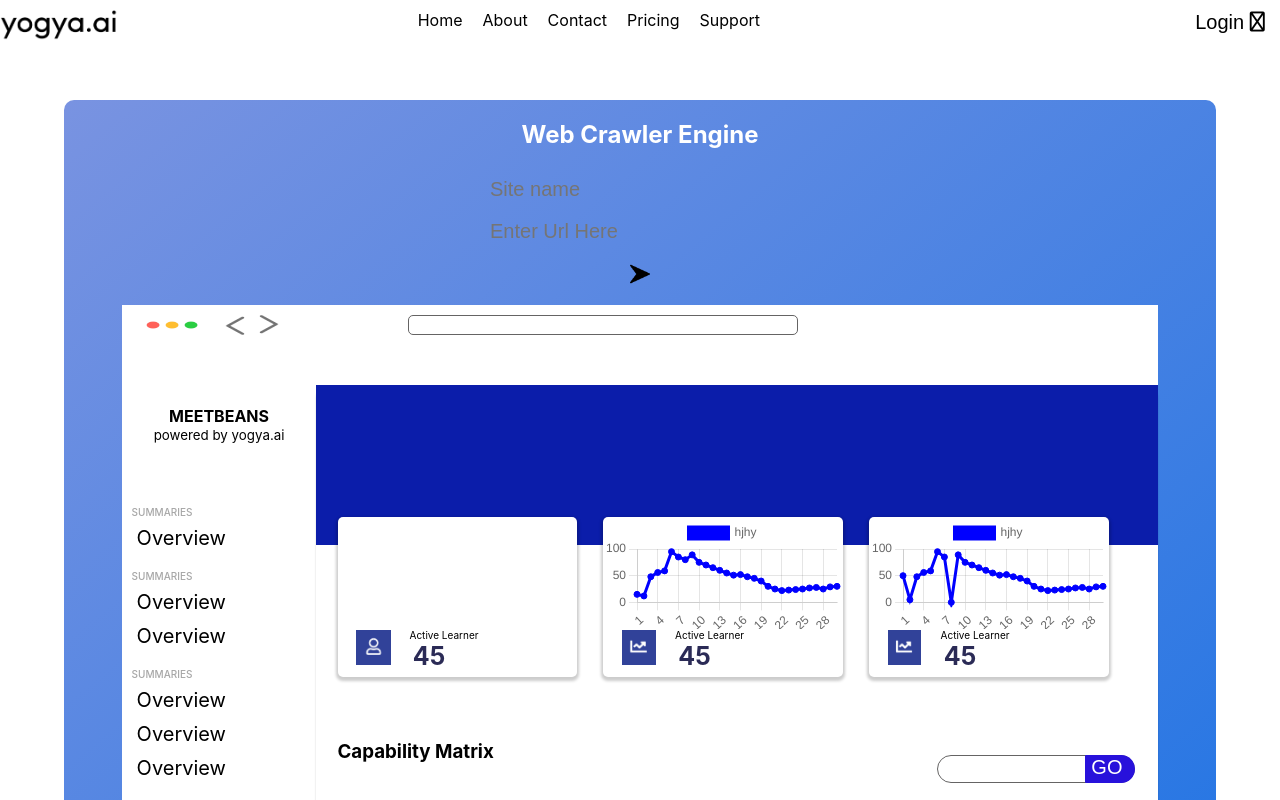
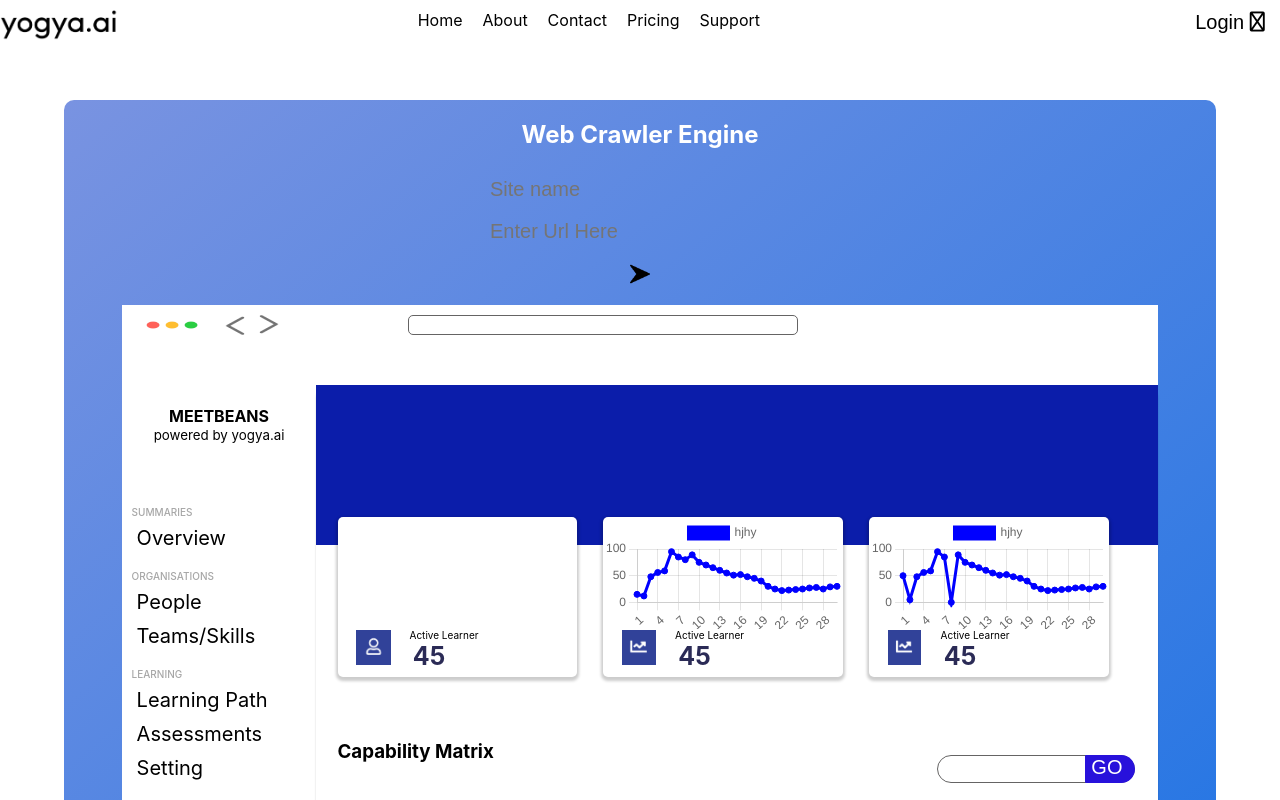
Before and after one commit to shaln07dj/web-crawler, a React (Create React App) app in the folder web_crawler/front-end/: page / in a window 1280 px wide. Shown: the top 800 px of the page. Built offline with nearby package versions, Linux system fonts and the light colour scheme; no server answers.

Commit message:
updated Sidebar Component

```diff
--- a/web_crawler/front-end/src/components/Sidebar.jsx
+++ b/web_crawler/front-end/src/components/Sidebar.jsx
@@ -42,27 +42,27 @@ const Sidebar = () => {
 
             <div className={styles.sub_section}>
                 <div className={styles.sub_section_title}>
-                    SUMMARIES
+                    ORGANISATIONS
                 </div>
                 <div className={styles.sub_section_item}>
-                    Overview
+                     People
                 </div>
                 <div className={styles.sub_section_item}>
-                    Overview
+                   Teams/Skills
                 </div>
             </div>
             <div className={styles.sub_section}>
                 <div className={styles.sub_section_title}>
-                    SUMMARIES
+                    LEARNING
                 </div>
                 <div className={styles.sub_section_item}>
-                    Overview
+                    Learning Path
                 </div>
                 <div className={styles.sub_section_item}>
-                    Overview
+                    Assessments
                 </div>
                 <div className={styles.sub_section_item}>
-                    Overview
+                    Setting
                 </div>
             </div>
         </div>
```
